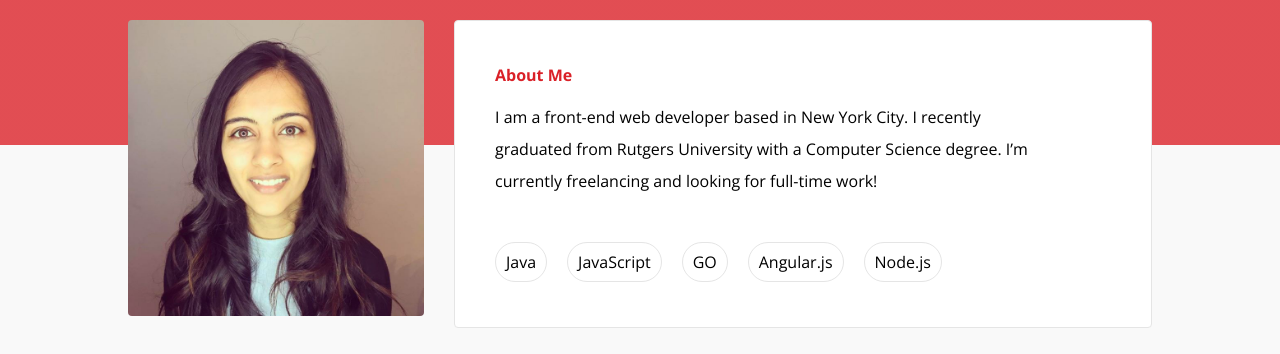
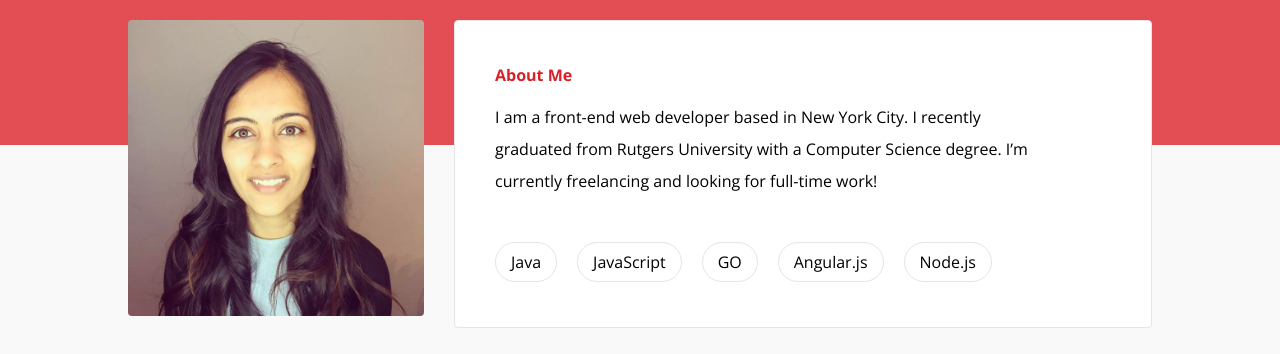
Before and after one commit to LevytsRoman/mlh-front-end, a plain HTML site: page index.html in a window 1280 px wide. Shown: the part 80-434 px from the top of the page. Drawn offline with nearby package versions, Linux system fonts and the light colour scheme.

Commit message:
add little more padding on skill bubbles

```diff
--- a/assets/css/style.css
+++ b/assets/css/style.css
@@ -125,7 +125,7 @@ article ul {
 article ul li {
   border: 1px solid var(--border-grey);
   border-radius: 24px;
-  padding: 10px;
+  padding: 10px 15px;
   margin-right: 20px;
   margin-top: 15px;
 }
```
